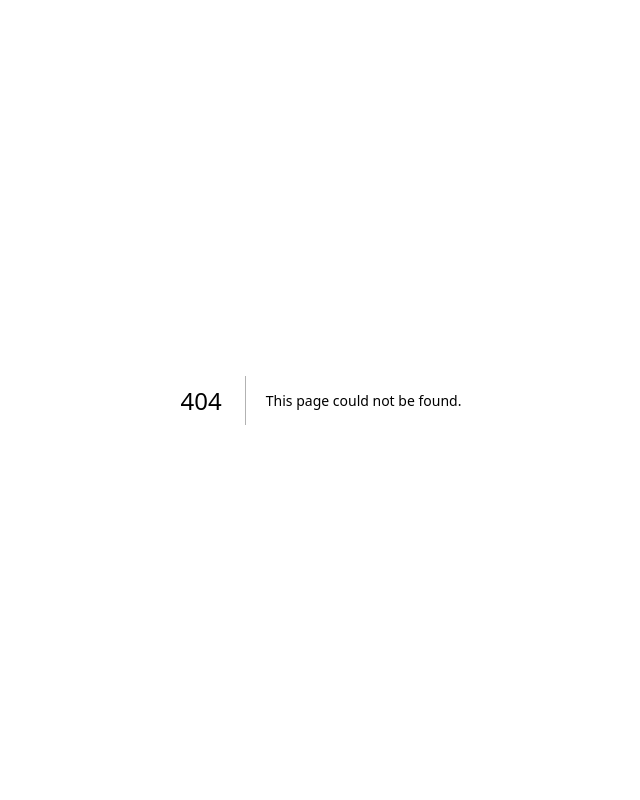
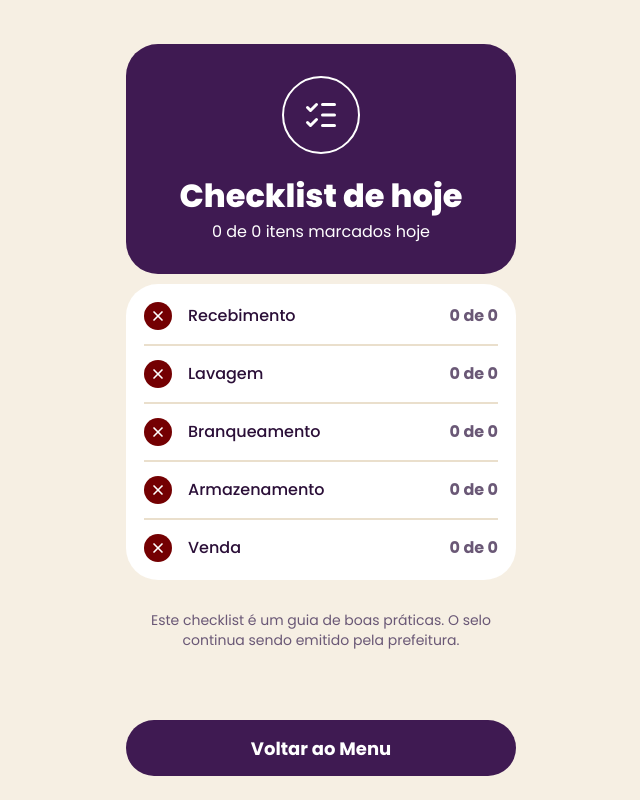
Before and after one commit to LucasAugustoRodrigues/do-rio-a-cuia, a Next.js app: page /manual/concluido in a window 1280 px wide. Before the commit this address had no page. Shown: the whole page, without its empty margins (319-959 px from the left). Built offline with nearby package versions, Linux system fonts and the light colour scheme; no server answers; the database is empty.

Commit message:
feat(manual): manual com progresso do dia e tela de conclusao

```diff
--- a/app/(abas)/manual/page.tsx
+++ b/app/(abas)/manual/page.tsx
@@ -1,5 +1,20 @@
-import { EmConstrucao } from "@/components/EmConstrucao";
+import Alerta from "@/components/ui/Alerta";
+import TelaManual from "@/components/manual/TelaManual";
+import { lerChecklist } from "@/lib/dados/checklist";
 
-export default function ManualPage() {
-  return <EmConstrucao titulo="Manual do batedor" pr="PR#5" />;
+export default async function ManualPage() {
+  const itens = await lerChecklist();
+
+  if (!itens) {
+    return (
+      <>
+        <h1 className="text-[28px] font-extrabold leading-9 text-roxo-900">Manual do batedor</h1>
+        <div className="mt-4">
+          <Alerta>Não foi possível carregar o manual agora. Tente de novo em instantes.</Alerta>
+        </div>
+      </>
+    );
+  }
+
+  return <TelaManual itens={itens} />;
 }
--- /dev/null
+++ b/app/manual/concluido/page.tsx
@@ -0,0 +1,17 @@
+import Alerta from "@/components/ui/Alerta";
+import TelaConcluido from "@/components/manual/TelaConcluido";
+import { lerChecklist } from "@/lib/dados/checklist";
+
+export default async function ConcluidoPage() {
+  const itens = await lerChecklist();
+
+  if (!itens) {
+    return (
+      <main className="mx-auto max-w-[430px] px-5 pt-11">
+        <Alerta>Não foi possível carregar o manual agora. Tente de novo em instantes.</Alerta>
+      </main>
+    );
+  }
+
+  return <TelaConcluido itens={itens} />;
+}
--- /dev/null
+++ b/components/manual/TelaConcluido.tsx
@@ -0,0 +1,46 @@
+"use client";
+
+import { Check, X, ListChecks } from "lucide-react";
+import { Button } from "@/components/ui/Button";
+import { useMarcados, resumir, type ItemChecklist } from "@/lib/checklist";
+
+export default function TelaConcluido({ itens }: { itens: ItemChecklist[] }) {
+  const resumo = resumir(itens, useMarcados().marcados);
+  const total = itens.length;
+  const feitos = resumo.reduce((s, r) => s + r.feitos, 0);
+  const completo = total > 0 && feitos === total;
+
+  return (
+    <main className="mx-auto flex min-h-dvh w-full max-w-[430px] flex-col bg-creme px-5 pt-11 pb-6">
+      <section
+        data-cartao-concluido
+        data-completo={String(completo)}
+        className={`flex flex-col items-center rounded-[32px] px-6 pt-8 pb-[30px] text-center text-branco ${completo ? "bg-verde" : "bg-roxo-700"}`}
+      >
+        <div className="grid size-[78px] place-items-center rounded-full border-2 border-branco">
+          {completo ? <Check size={40} strokeWidth={2.5} aria-hidden /> : <ListChecks size={36} strokeWidth={2} aria-hidden />}
+        </div>
+        <h1 className="mt-[22px] text-[32px] font-extrabold leading-10">{completo ? "Checklist concluído" : "Checklist de hoje"}</h1>
+        <p data-total className="mt-1 text-[16px] leading-6">{feitos} de {total} itens marcados hoje</p>
+      </section>
+
+      <ul data-resumo-etapas className="mt-2.5 rounded-[32px] bg-branco px-[18px] py-1">
+        {resumo.map((r) => (
+          <li key={r.slug} data-etapa={r.slug} className="flex items-center gap-4 border-b-2 border-bege-borda py-3.5 last:border-b-0">
+            <span aria-hidden className={`grid size-7 shrink-0 place-items-center rounded-full text-branco ${r.concluida ? "bg-verde" : "bg-vinho"}`}>
+              {r.concluida ? <Check size={16} strokeWidth={2.5} /> : <X size={16} strokeWidth={2.5} />}
+            </span>
+            <span className="flex-1 text-[16px] font-medium leading-6 text-roxo-900">{r.nome}</span>
+            <span className="text-[16px] font-bold leading-6 text-roxo-texto-2">{r.feitos} de {r.total}</span>
+          </li>
+        ))}
+      </ul>
+
+      <p className="mt-[30px] px-4 text-center text-[14px] leading-5 text-roxo-texto-2">Este checklist é um guia de boas práticas. O selo continua sendo emitido pela prefeitura.</p>
+
+      <div className="mt-auto pt-8">
+        <Button href="/manual">Voltar ao Menu</Button>
+      </div>
+    </main>
+  );
+}
--- /dev/null
+++ b/components/manual/TelaManual.tsx
@@ -0,0 +1,51 @@
+"use client";
+
+import Link from "next/link";
+import { Check, X, ArrowRight } from "lucide-react";
+import { useMarcados, resumir, type ItemChecklist } from "@/lib/checklist";
+
+export default function TelaManual({ itens }: { itens: ItemChecklist[] }) {
+  const { marcados } = useMarcados();
+  const resumo = resumir(itens, marcados);
+  const feitas = resumo.filter((r) => r.concluida).length;
+
+  return (
+    <>
+      <header className="-mx-5 -mt-8 rounded-b-[32px] bg-roxo-900 px-5 pt-[27px] pb-4 text-branco">
+        <h1 className="text-[28px] font-extrabold leading-9">Manual do batedor</h1>
+        <p className="text-[15px] leading-6 text-branco/75">5 etapas para um açaí seguro</p>
+        <div className="mt-2.5 flex items-center justify-between text-[15px] leading-6">
+          <span className="font-semibold">Progresso de hoje</span>
+          <span data-progresso-texto>{feitas} de 5 etapas</span>
+        </div>
+        <div role="progressbar" aria-label="Etapas concluídas hoje" aria-valuemin={0} aria-valuemax={5} aria-valuenow={feitas} className="mt-1 h-2 rounded-full bg-branco/15">
+          <div data-progresso className="h-full rounded-full bg-amarelo" style={{ width: `${(feitas / 5) * 100}%` }} />
+        </div>
+      </header>
+
+      <p data-aviso-manual className="mt-5 rounded-[24px] border border-azul bg-azul-claro px-5 py-3.5 text-center text-[14px] leading-5 text-roxo-900">Branquear os frutos em água a 80 °C elimina o parasita da doença de Chagas. Nunca bata fruto sem branqueamento.</p>
+
+      <ul className="mt-4 flex flex-col gap-2">
+        {resumo.map((r) => (
+          <li key={r.slug}>
+            <Link
+              href={`/manual/${r.slug}`}
+              data-etapa={r.slug}
+              data-concluida={String(r.concluida)}
+              className="flex items-center gap-[18px] rounded-[22px] bg-branco py-[13px] pl-[14px] pr-5"
+            >
+              <span aria-hidden className={`grid size-10 shrink-0 place-items-center rounded-full text-branco ${r.concluida ? "bg-verde" : "bg-vinho"}`}>
+                {r.concluida ? <Check size={20} strokeWidth={2.5} /> : <X size={20} strokeWidth={2.5} />}
+              </span>
+              <span className="min-w-0 flex-1">
+                <span className="block text-[18px] font-medium leading-6 text-roxo-900">{r.nome}</span>
+                <span className="block text-[14px] leading-5 text-roxo-texto-2">{r.total} itens - {r.concluida ? "Concluída" : "Incompleta"}</span>
+              </span>
+              <ArrowRight size={24} strokeWidth={2} aria-hidden className="shrink-0 text-roxo-texto-2" />
+            </Link>
+          </li>
+        ))}
+      </ul>
+    </>
+  );
+}
```
